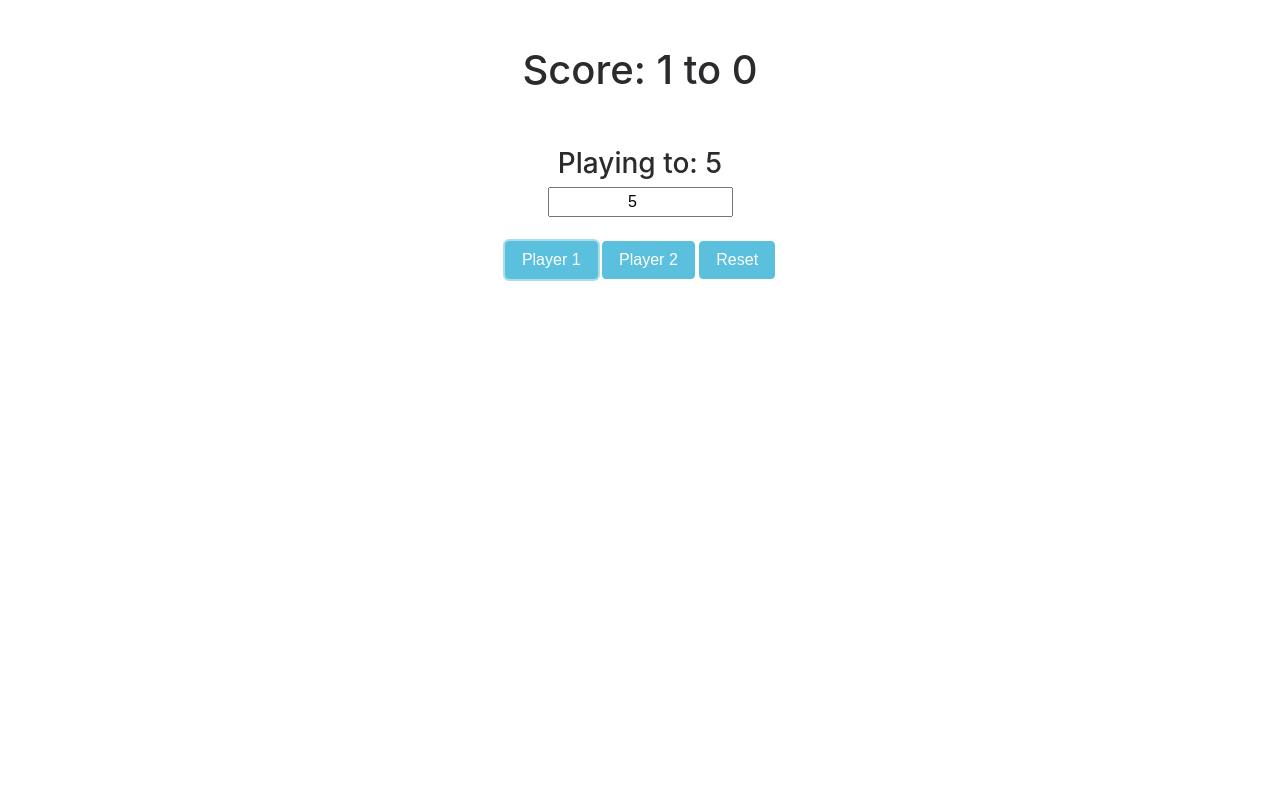
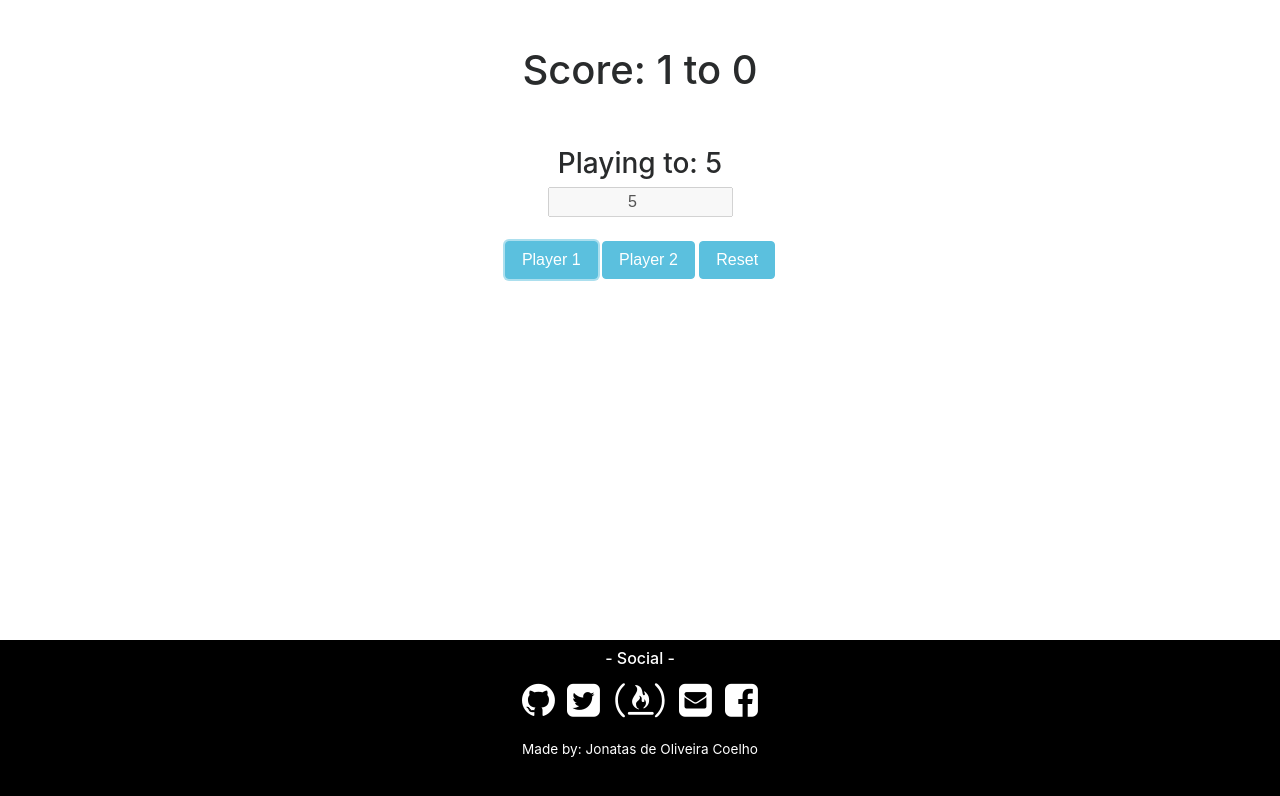
Before and after one commit to jonatas22/Udemy_Web_Developer_BootCamp, a plain HTML site: page index.html in a window 1280 px wide. Both pictures are taken after a click on the button "Player 1". Drawn offline with nearby package versions, Linux system fonts and the light colour scheme.

Commit message:
Finished!

```diff
--- a/index.html
+++ b/index.html
@@ -21,8 +21,8 @@
 			<h3>Playing to: <span id="playingToNumber">5</span></h3>
 			<input type="number" class="col-2 text-center" id="maxNumberScore" name="playingTo" value="5" min="1">
 			<br><br>
-			<button class="btn btn-info" id="player1">Player 1</button>
-			<button class="btn btn-info" id="player2">Player 2</button>
+			<button class="btn btn-info players" id="player1">Player 1</button>
+			<button class="btn btn-info players" id="player2">Player 2</button>
 			<button class="btn btn-info" id="reset">Reset</button>
 			<br><br>
 			<h1 id="winner" class="winner h1"></h1>
@@ -34,6 +34,34 @@
 
 </div>
 
+<!-- FOOTER -->
+	<footer>
+		<div class="container">
+	        <div class="text-center">
+	            <p class="h6 text-white">- Social -</p>
+                <a href="https://github.com/jonatas22" target="_blank">
+	            	<i id="social-git" class="fa fa-github fa-3x social" aria-hidden="true"></i>
+	            </a>
+                <a href="https://twitter.com/jonys_coelho" target="_blank">
+	            	<i id="social-tw" class="fa fa-twitter-square fa-3x social"></i>
+	            </a>
+	            <a href="https://www.freecodecamp.org/jonatas22" target="_blank">
+	            	<i id="social-fcc" class="fa fa-free-code-camp fa-3x social"></i>
+	            </a>
+	            <a href="mailto:jonatas.oliveiracoelho@gmail.com">
+	            	<i id="social-em" class="fa fa-envelope-square fa-3x social"></i>
+	            </a>
+                <a href="https://www.facebook.com/jonatasoliveiracoelho" target="_blank">
+                	<i id="social-fb" class="fa fa-facebook-square fa-3x social"></i>
+                </a>
+			</div>
+			<div id="madeBy">
+				Made by: Jonatas de Oliveira Coelho
+			</div>
+		</div>
+    	<hr>
+	</footer>
+<!-- FIM FOOTER -->
 
 </body>
 </html>
--- a/script.js
+++ b/script.js
@@ -9,17 +9,13 @@ document.addEventListener("DOMContentLoaded",
   		var winner = "";
 
 
+    	//Definindo o número Máximo para o Score
+		document.getElementById("maxNumberScore")
+			.addEventListener("change", function(event) {
+				maxNumberScore = Number(this.value);
+				document.querySelector("#playingToNumber").textContent  = maxNumberScore;
 
-if (scorePlayer1 !== maxNumberScore && scorePlayer2 !== maxNumberScore){
-
-    	//Definindo o número Máximo para o Score - OK
-		document.getElementById("maxNumberScore")
-			.addEventListener("change", function() {
-				var numberSelected = this.value;
-				document.querySelector("#playingToNumber").textContent  = numberSelected;
-				maxNumberScore = numberSelected;
 			});
-}
 
 
 		//Icrementar pontuação
@@ -29,14 +25,16 @@ if (scorePlayer1 !== maxNumberScore && scorePlayer2 !== maxNumberScore){
 					if (scorePlayer1 < maxNumberScore) {
 						scorePlayer1 += 1;
 						document.querySelector("#scorePlayer1").textContent  = scorePlayer1;
+						document.getElementById("maxNumberScore").setAttribute("disabled", "true");
 					}
 					if (scorePlayer1 === maxNumberScore) {
 						winner = "Player1";
 						document.querySelector("#" + "score" + winner).classList.add("winner");
 						document.querySelector("#winner").textContent = "Player 1 Won!";
 						document.querySelector("h4").textContent = "Click on Reset Button to start a new game."
+						document.getElementById("player1").setAttribute("disabled", "true");
+						document.getElementById("player2").setAttribute("disabled", "true");
 					}
-
 			});
 
 		document.getElementById("player2")
@@ -44,6 +42,7 @@ if (scorePlayer1 !== maxNumberScore && scorePlayer2 !== maxNumberScore){
 					if (scorePlayer2 < maxNumberScore) {
 						scorePlayer2 += 1;
 						document.querySelector("#scorePlayer2").textContent  = scorePlayer2;
+						document.getElementById("maxNumberScore").setAttribute("disabled", "true");
 					}
 					if (scorePlayer2 === maxNumberScore) {
 						winner = "Player2";
@@ -51,21 +50,25 @@ if (scorePlayer1 !== maxNumberScore && scorePlayer2 !== maxNumberScore){
 						document.querySelector("#scorePlayer2").classList.add("winner");
 						document.querySelector("#winner").textContent = "Player 2 Won!";
 						document.querySelector("h4").textContent = "Click on Reset Button to start a new game."
+						document.getElementById("player1").setAttribute("disabled", "true");
+						document.getElementById("player2").setAttribute("disabled", "true");
 					}
 
 			});
 
-// }
 		//RESETAR PLACAR
 		document.getElementById("reset")
 			.addEventListener("click", function() {
 			scorePlayer1 = 0;
   			scorePlayer2 = 0;
-  			document.querySelector("#" + "score" + winner).classList.remove("winner");
+  			document.querySelector("#score" + winner).classList.remove("winner");
 			document.querySelector("#scorePlayer1").textContent  = scorePlayer1;
 			document.querySelector("#scorePlayer2").textContent  = scorePlayer2;
 			document.querySelector("#winner").textContent = "";
 			document.querySelector("h4").textContent = "";
+			document.getElementById("maxNumberScore").removeAttribute("disabled", "true");
+			document.getElementById("player1").removeAttribute("disabled", "true");
+			document.getElementById("player2").removeAttribute("disabled", "true");
 
 			});
 
--- a/styles.css
+++ b/styles.css
@@ -9,3 +9,57 @@
 @keyframes blinker {
   50% { opacity: 0; }
 }
+
+/* FOOTER */
+
+footer {
+    background-color: black;
+    position: fixed;
+    left: 0;
+    bottom: 0;
+    width: 100%;
+    padding-top: 10px;
+    max-height: 20%;
+
+}
+
+.social:hover {
+     -webkit-transform: scale(1.1);
+     -moz-transform: scale(1.1);
+     -o-transform: scale(1.1);
+ }
+ .social {
+     -webkit-transform: scale(0.8);
+     /* Browser Variations: */
+
+     -moz-transform: scale(0.8);
+     -o-transform: scale(0.8);
+     -webkit-transition-duration: 0.5s;
+     -moz-transition-duration: 0.5s;
+     -o-transition-duration: 0.5s;
+     color: white;
+ }
+
+
+ #social-fcc:hover {
+     color: darkgreen;
+ }
+ #social-tw:hover {
+     color: #4099FF;
+ }
+ #social-fb:hover {
+     color: #29487d;
+ }
+ #social-em:hover {
+     color: #f39c12;
+ }
+
+ #madeBy {
+    color: white;
+    font-size: 0.85rem;
+    height: 50px;
+    line-height: 50px;
+    text-align: center;
+ }
+
+/* FIM FOOTER */
```
